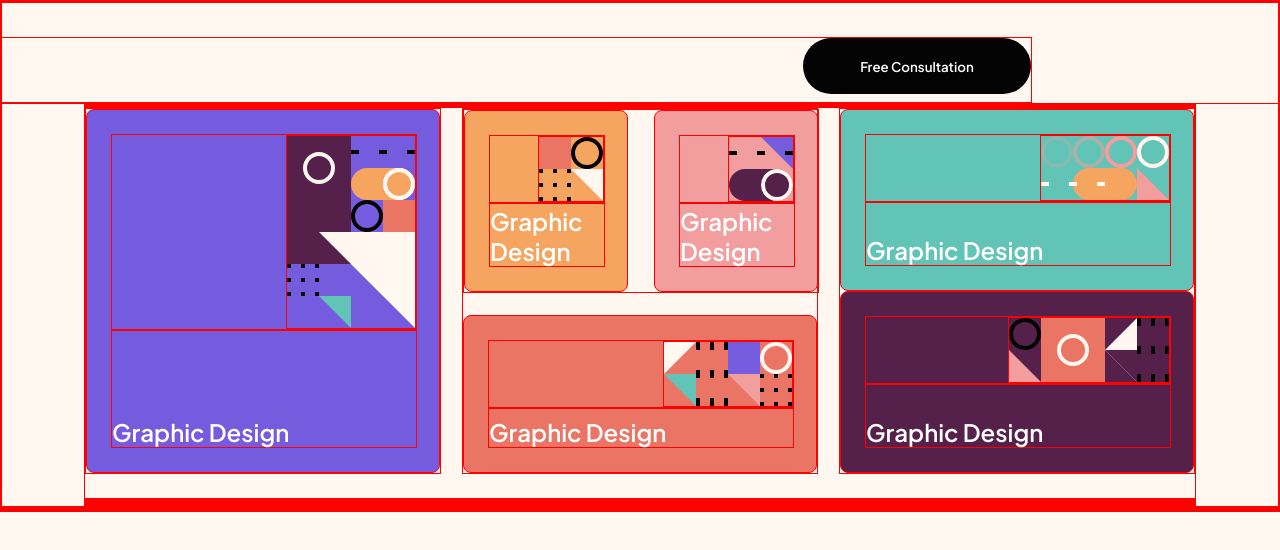
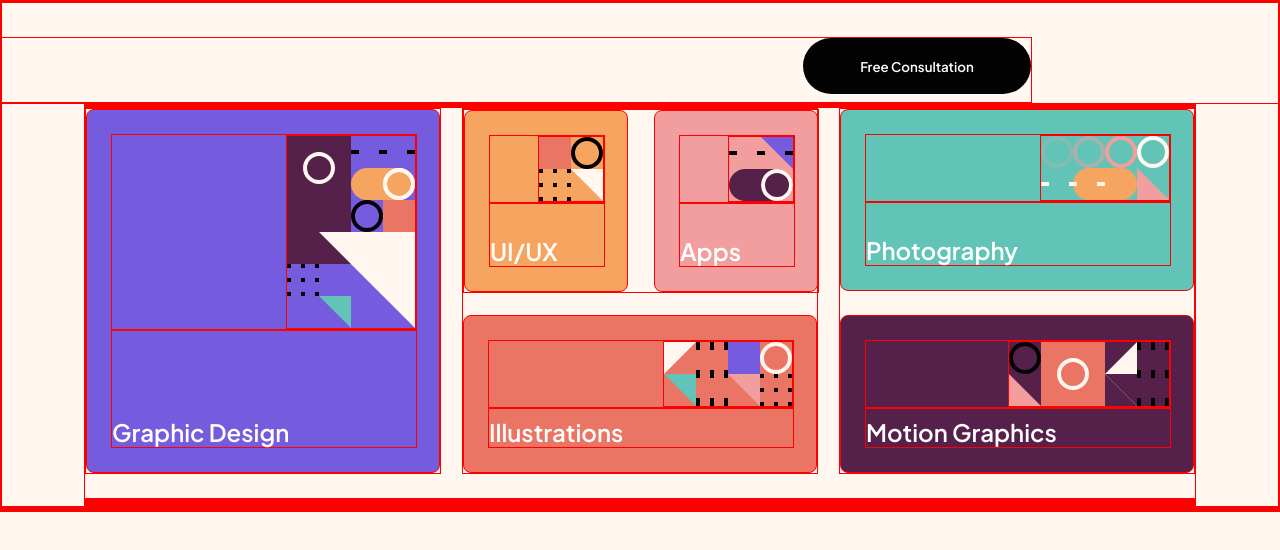
Before and after one commit to jmelsbach/single-page-design-portfolio, a React (Vite) app: page / in a window 1280 px wide. Shown: the top 550 px of the page. Built offline with nearby package versions, Linux system fonts and the light colour scheme.

Commit message:
Update CardSection component with new content

```diff
--- a/src/components/CardSection.jsx
+++ b/src/components/CardSection.jsx
@@ -16,13 +16,13 @@ export default function CardSection() {
             <div className="card-section">
                 <div className="card-container"><Card src={graphicDesignIcon} className='large purple-bg'>Graphic Design</Card></div>
                 <div className="card-container">
-                    <div className="card-row"><Card src={uiUxIcon} className='small orange-bg'>Graphic Design</Card>
-                    <Card src={appIcon} className='small peach-bg'>Graphic Design</Card></div>
-                    <Card src={illustrationIcon} className='medium red-bg'>Graphic Design</Card>
+                    <div className="card-row"><Card src={uiUxIcon} className='small orange-bg'>UI/UX</Card>
+                    <Card src={appIcon} className='small peach-bg'>Apps</Card></div>
+                    <Card src={illustrationIcon} className='medium red-bg'>Illustrations</Card>
                 </div>
-                <div className="card-container">
-                    <Card src={motionGraphicsIcon} className='medium-alt mint-bg'>Graphic Design</Card>
-                    <Card src={photographyIcon} className='medium-alt brown-bg'>Graphic Design</Card>
+                <div className="card-container extra-width">
+                    <Card src={motionGraphicsIcon} className='medium-alt mint-bg'>Photography</Card>
+                    <Card src={photographyIcon} className='medium brown-bg grow'>Motion Graphics</Card>
                 </div>
             </div>
         </section>
```
